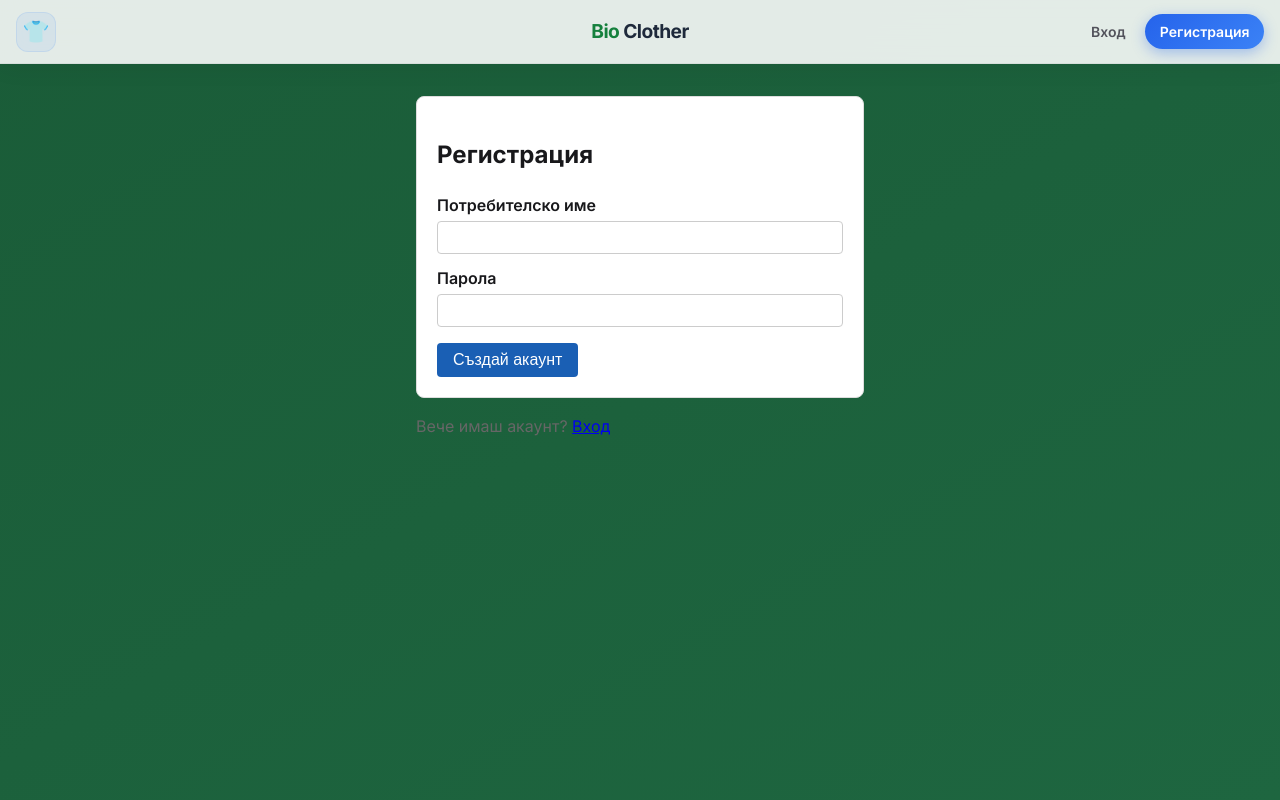
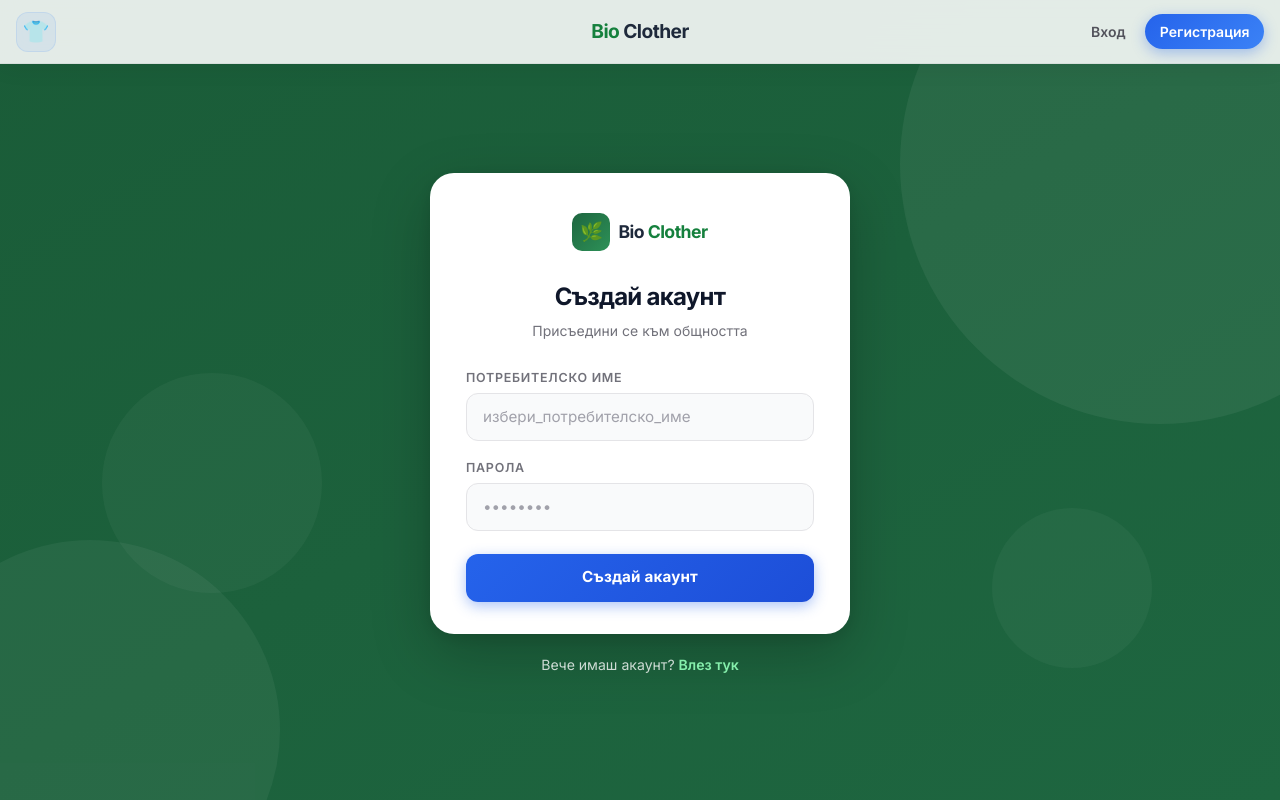
Before and after one commit to Choleto/BZMNM, a Flask app: page /register in a window 1280 px wide. Run offline with Flask 3, Linux system fonts and the light colour scheme.

Commit message:
login and register update

```diff
--- /dev/null
+++ b/static/auth.css
@@ -0,0 +1,253 @@
+/* ── Auth pages (Login / Register) — Bio Clother Design System ────────────
+   body background (deep forest green) comes from page-shell.css.
+   This file handles the centered card layout, blobs, inputs & button.
+   ──────────────────────────────────────────────────────────────────────── */
+
+/* ── Full-height centered wrapper ── */
+.auth-page {
+    flex: 1;
+    display: flex;
+    align-items: center;
+    justify-content: center;
+    padding: 2rem 1rem 3rem;
+    position: relative;
+    overflow: hidden;
+    animation: auth-fade-in 0.45s ease;
+}
+
+@keyframes auth-fade-in {
+    from { opacity: 0; transform: translateY(12px); }
+    to   { opacity: 1; transform: translateY(0); }
+}
+
+/* ── Organic background blobs ── */
+.auth-blob {
+    position: absolute;
+    border-radius: 50%;
+    pointer-events: none;
+    z-index: 0;
+}
+.auth-blob--1 {
+    width: 520px; height: 520px;
+    top: -160px; right: -140px;
+    background: rgba(255, 255, 255, 0.06);
+}
+.auth-blob--2 {
+    width: 380px; height: 380px;
+    bottom: -120px; left: -100px;
+    background: rgba(255, 255, 255, 0.05);
+}
+.auth-blob--3 {
+    width: 220px; height: 220px;
+    top: 42%; left: 8%;
+    background: rgba(255, 255, 255, 0.04);
+}
+.auth-blob--4 {
+    width: 160px; height: 160px;
+    bottom: 18%; right: 10%;
+    background: rgba(255, 255, 255, 0.04);
+}
+
+/* ── Column: card + footer link ── */
+.auth-card-wrap {
+    position: relative;
+    z-index: 1;
+    width: 100%;
+    max-width: 420px;
+    display: flex;
+    flex-direction: column;
+    align-items: stretch;
+    gap: 1.25rem;
+}
+
+/* ── Flash messages above the card ── */
+.auth-flash-list {
+    list-style: none;
+    padding: 0;
+    margin: 0;
+    display: flex;
+    flex-direction: column;
+    gap: 0.5rem;
+}
+
+.auth-flash-list .flash {
+    display: flex;
+    align-items: flex-start;
+    gap: 0.75rem;
+    padding: 0.85rem 1.1rem;
+    border-radius: 14px;
+    font-size: 0.875rem;
+    font-weight: 500;
+    line-height: 1.45;
+    background: rgba(255, 255, 255, 0.97);
+    box-shadow: 0 4px 18px rgba(0, 0, 0, 0.14);
+    /* colored left accent strip */
+    border-left: 4px solid transparent;
+    animation: flash-slide-in 0.3s ease;
+}
+
+@keyframes flash-slide-in {
+    from { opacity: 0; transform: translateY(-6px); }
+    to   { opacity: 1; transform: translateY(0); }
+}
+
+/* Icon pseudo-element */
+.auth-flash-list .flash::before {
+    font-size: 1rem;
+    flex-shrink: 0;
+    margin-top: 0.05rem;
+}
+
+.auth-flash-list .flash-danger {
+    border-left-color: #ef4444;
+    color: #991b1b;
+}
+.auth-flash-list .flash-danger::before  { content: "✕"; color: #ef4444; font-weight: 700; }
+
+.auth-flash-list .flash-success {
+    border-left-color: #22c55e;
+    color: #166534;
+}
+.auth-flash-list .flash-success::before { content: "✓"; color: #22c55e; font-weight: 700; }
+
+.auth-flash-list .flash-warning {
+    border-left-color: #f59e0b;
+    color: #92400e;
+}
+.auth-flash-list .flash-warning::before { content: "!"; color: #f59e0b; font-weight: 700; }
+
+/* ── The premium card ── */
+.auth-card {
+    background: #ffffff;
+    border-radius: 24px;
+    box-shadow: 0 20px 60px rgba(0, 0, 0, 0.22), 0 4px 16px rgba(0, 0, 0, 0.1);
+    padding: 2.5rem 2.25rem 2rem;
+}
+
+/* ── Brand row inside card ── */
+.auth-brand {
+    display: flex;
+    align-items: center;
+    justify-content: center;
+    gap: 0.5rem;
+    margin-bottom: 1.75rem;
+}
+.auth-brand-icon {
+    width: 38px; height: 38px;
+    background: linear-gradient(135deg, #1e6640 0%, #2d9157 100%);
+    border-radius: 10px;
+    display: flex;
+    align-items: center;
+    justify-content: center;
+    font-size: 1.15rem;
+}
+.auth-brand-name {
+    font-size: 1.1rem;
+    font-weight: 700;
+    letter-spacing: -0.03em;
+    color: #1e293b;
+}
+.auth-brand-name em {
+    font-style: normal;
+    color: #15803d;
+}
+
+/* ── Card heading ── */
+.auth-card h2 {
+    margin: 0 0 0.3rem;
+    font-size: 1.5rem;
+    font-weight: 700;
+    letter-spacing: -0.03em;
+    color: #0f172a;
+    text-align: center;
+}
+.auth-card-subtitle {
+    margin: 0 0 1.75rem;
+    text-align: center;
+    font-size: 0.875rem;
+    color: #71717a;
+}
+
+/* ── Form fields ── */
+.auth-field {
+    margin-bottom: 1.1rem;
+}
+.auth-field label {
+    display: block;
+    margin: 0 0 0.35rem;
+    font-size: 0.78rem;
+    font-weight: 600;
+    text-transform: uppercase;
+    letter-spacing: 0.06em;
+    color: #71717a;
+}
+.auth-field input {
+    width: 100%;
+    padding: 0.72rem 1rem;
+    border: 1.5px solid #e4e4e7;
+    border-radius: 12px;
+    background: #f9fafb;
+    font: inherit;
+    font-size: 0.95rem;
+    color: #18181b;
+    transition: border-color 0.2s ease, box-shadow 0.2s ease, background 0.2s ease;
+}
+.auth-field input::placeholder { color: #a1a1aa; }
+.auth-field input:hover  { border-color: #a1a1aa; }
+.auth-field input:focus  {
+    outline: none;
+    border-color: #1e6640;
+    background: #fff;
+    box-shadow: 0 0 0 3px rgba(30, 102, 64, 0.14);
+}
+
+/* ── Submit button — Primary Blue ── */
+.auth-btn {
+    width: 100%;
+    margin-top: 0.35rem;
+    padding: 0.78rem 1rem;
+    background: linear-gradient(135deg, #2563eb 0%, #1d4ed8 100%);
+    color: #fff;
+    border: none;
+    border-radius: 12px;
+    font: inherit;
+    font-size: 0.95rem;
+    font-weight: 700;
+    cursor: pointer;
+    letter-spacing: 0.01em;
+    box-shadow: 0 4px 14px rgba(37, 99, 235, 0.38);
+    transition: transform 0.15s ease, box-shadow 0.15s ease, opacity 0.15s ease;
+}
+.auth-btn:hover {
+    transform: translateY(-1px) scale(1.01);
+    box-shadow: 0 8px 22px rgba(37, 99, 235, 0.46);
+}
+.auth-btn:active { transform: scale(0.98); }
+
+/* ── Footer link below the card ── */
+.auth-footer-text {
+    text-align: center;
+    font-size: 0.88rem;
+    color: rgba(255, 255, 255, 0.78);
+    margin: 0;
+}
+.auth-footer-text a {
+    color: #86efac;
+    font-weight: 600;
+    text-decoration: none;
+    transition: color 0.15s ease;
+}
+.auth-footer-text a:hover {
+    color: #4ade80;
+    text-decoration: underline;
+}
+
+/* ── Mobile: card fills 90% width ── */
+@media (max-width: 480px) {
+    .auth-card {
+        padding: 2rem 1.35rem 1.75rem;
+        border-radius: 20px;
+    }
+    .auth-card-wrap { max-width: 100%; }
+    .auth-page { padding: 1.25rem 5% 2.5rem; }
+}
--- a/templates/register.html
+++ b/templates/register.html
@@ -4,19 +4,29 @@
 <head>
     <meta charset="UTF-8">
     <meta name="viewport" content="width=device-width, initial-scale=1.0">
-    <title>BioClother — Регистрация</title>
+    <title>Bio Clother — Регистрация</title>
     <link rel="stylesheet" href="{{ url_for('static', filename='page-shell.css') }}">
     <link rel="stylesheet" href="{{ url_for('static', filename='app_header.css') }}">
-    <link rel="stylesheet" href="{{ url_for('static', filename='style.css') }}">
+    <link rel="stylesheet" href="{{ url_for('static', filename='auth.css') }}">
 </head>
 <body>
     {% set active_page = 'register' %}
     {% include 'includes/app_header.html' %}
 
-    <div class="container">
+    <div class="auth-page">
+
+        <!-- Organic background blobs for depth -->
+        <div class="auth-blob auth-blob--1"></div>
+        <div class="auth-blob auth-blob--2"></div>
+        <div class="auth-blob auth-blob--3"></div>
+        <div class="auth-blob auth-blob--4"></div>
+
+        <div class="auth-card-wrap">
+
+            <!-- Flash messages -->
             {% with messages = get_flashed_messages(with_categories=true) %}
                 {% if messages %}
-                <ul class="flash-list">
+                    <ul class="auth-flash-list">
                         {% for category, message in messages %}
                             <li class="flash flash-{{ category }}">{{ message }}</li>
                         {% endfor %}
@@ -24,19 +34,44 @@
                 {% endif %}
             {% endwith %}
 
+            <!-- Premium card -->
+            <div class="auth-card">
+
+                <!-- Brand row -->
+                <div class="auth-brand">
+                    <div class="auth-brand-icon">🌿</div>
+                    <span class="auth-brand-name">Bio <em>Clother</em></span>
+                </div>
+
+                <h2>Създай акаунт</h2>
+                <p class="auth-card-subtitle">Присъедини се към общността</p>
+
                 <!-- POST към register в app.py -->
-        <form class="card" method="post" action="{{ url_for('register') }}">
-            <h2>Регистрация</h2>
+                <form method="post" action="{{ url_for('register') }}">
+                    <div class="auth-field">
                         <label for="username">Потребителско име</label>
-            <input type="text" id="username" name="username" required autocomplete="username">
+                        <input type="text" id="username" name="username"
+                               placeholder="избери_потребителско_име"
+                               required autocomplete="username">
+                    </div>
 
+                    <div class="auth-field">
                         <label for="password">Парола</label>
-            <input type="password" id="password" name="password" required autocomplete="new-password">
+                        <input type="password" id="password" name="password"
+                               placeholder="••••••••"
+                               required autocomplete="new-password">
+                    </div>
 
-            <button type="submit">Създай акаунт</button>
+                    <button type="submit" class="auth-btn">Създай акаунт</button>
                 </form>
+            </div>
 
-        <p class="muted">Вече имаш акаунт? <a href="{{ url_for('login') }}">Вход</a></p>
+            <!-- Footer link below the card -->
+            <p class="auth-footer-text">
+                Вече имаш акаунт?&nbsp;<a href="{{ url_for('login') }}">Влез тук</a>
+            </p>
+
+        </div>
     </div>
 </body>
 </html>
```
Also changed, not shown: templates/login.html (+46 -11 lines). Lines whose indentation alone changed are shown as unchanged.
